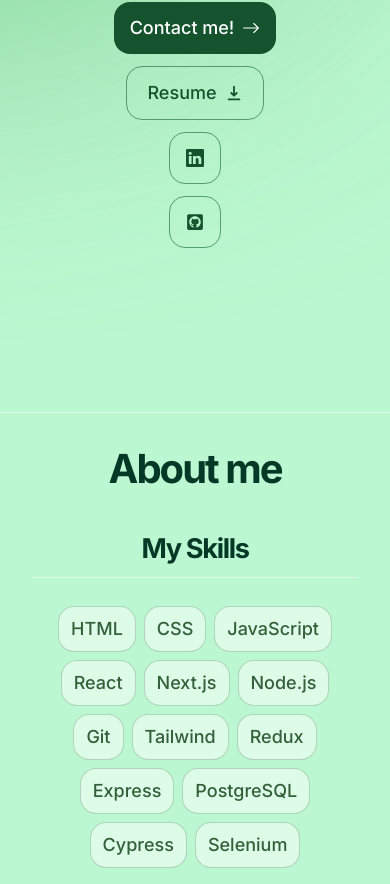
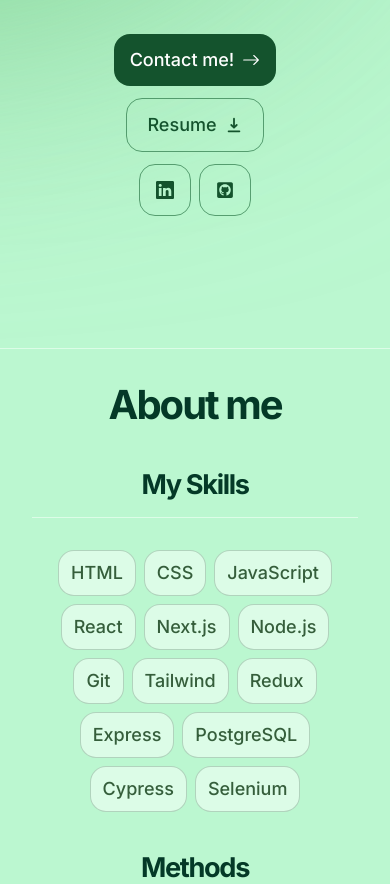
Before and after one commit to paulinagadea/portfolio, a Next.js app: page / in a window 390 px wide. Shown: the part 560-1444 px from the top of the page. Built offline with nearby package versions, Linux system fonts and the light colour scheme.

Commit message:
buttons responsive fixed

```diff
--- a/components/about.tsx
+++ b/components/about.tsx
@@ -8,7 +8,7 @@ import { skillsData, methodsData } from '@/lib/data';
 
 export default function About() {
   return (
-    <section className='flex flex-col absolute top-full w-[100%] items-center justify-center sm:mt-0 mt-[8rem]'>
+    <section className='flex flex-col absolute top-full w-[100%] items-center justify-center sm:mt-0 mt-[4rem]'>
         <div className="w-full">
             <div className="inset-x-0 left-0 h-px bg-green-100"></div>
         </div>
@@ -18,7 +18,7 @@ export default function About() {
         </h2>
 
         <div className='sm:grid gap-4 grid-cols-2 grid-flow-col px-8 pb-8'>
-            <div className='flex flex-col gap-1 items-center justify-center'>
+            <div className='flex flex-col gap-2 items-center justify-center'>
                 <p className='text-[1.7rem] font-bold tracking-[-.05em] text-[#043927]
                 leading-[3rem]'>
                     My Skills
--- a/components/intro.tsx
+++ b/components/intro.tsx
@@ -60,6 +60,7 @@ export default function Intro() {
                 Resume <HiDownload className='group-hover:translate-y-0.5 transition'/>
             </a>
 
+            <div className='flex flex-row gap-2'>
                 <a className='bg-white bg-opacity-0 p-4 text-green-900 flex items-center gap-2
                 border border-green-800/60 rounded-2xl group outline-none focus:scale-105 hover:scale-105
                 active:scale-100 hover:bg-green-200 transition cursor-pointer hover:text-green-950'
@@ -73,6 +74,7 @@ export default function Intro() {
                 href='https://github.com/paulinagadea' target='_blank'>
                     <FaGithubSquare />
                 </a>
+            </div>
 
         </motion.div>
     </section>
```
Lines whose indentation alone changed are shown as unchanged.
